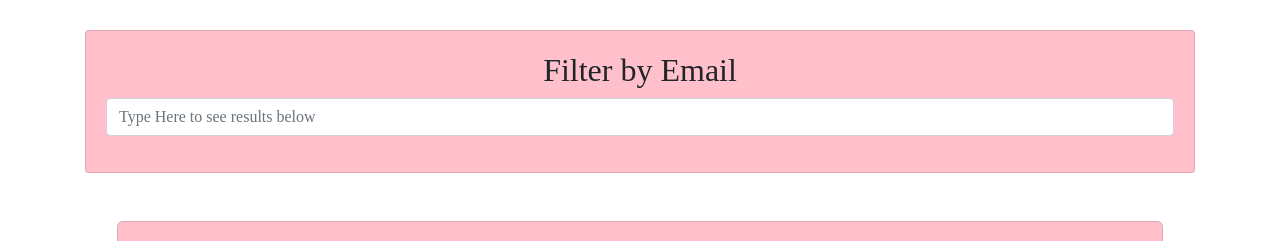
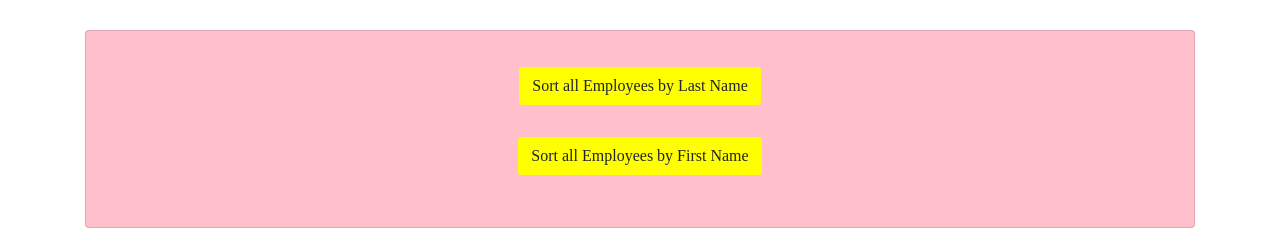
Before and after one commit to LauraGwendolynBurch/Employee_Yellow_Pages, a React (Create React App) app: page / in a window 1280 px wide. Shown: the part 353-594 px from the top of the page. Built offline with nearby package versions, Linux system fonts and the light colour scheme; no server answers.

Commit message:
added sort for last name, and changed filter to buttons

```diff
--- a/src/App.js
+++ b/src/App.js
@@ -32,10 +32,20 @@ class App extends React.Component {
   handleFormSubmit = event => {
     event.preventDefault();
     console.log(this.state.users)
-    const currentStateUser=this.state.users.filter(user => user.name.last === this.state.search)
+    const currentStateUser=this.state.users.filter(user => user.name.last.toUpperCase().includes(this.state.search.toUpperCase()) )
     this.setState({users: currentStateUser})
   };
 
+  handleButtonLastNameSort = event => {
+    event.preventDefault();
+    const sortLast =this.state.users.sort((a,b) => a.name.last > b.name.last ? 1 : -1)
+    this.setState({users: sortLast})
+  };
+
+  handleButtonFirstNameSort = event => {
+    event.preventDefault();
+
+  };
 
   render() {
     return (
@@ -44,11 +54,11 @@ class App extends React.Component {
         search={this.state.search}
         handleFormSubmit={this.handleFormSubmit}
         handleInputChange={this.handleInputChange} />
-        <Filters handleInputChange={this.handleInputChange} />
-        {this.state.search}
+        <Filters
+        handleButtonLastNameSort={this.handleButtonLastNameSort}
+        handleButtonFirstNameSort={this.handleButtonFirstNameSort} />
         <Body users={this.state.users} />
-
-      </div>
+    </div>
     )
   }
 };
--- a/src/components/Filters.js
+++ b/src/components/Filters.js
@@ -1,13 +1,14 @@
-function Filters({handleInputChange}) {
+function Filters({ handleInputChange }) {
     return (
-        <div className="card mb-5" style={{ background: "pink", fontWeight:"bolder", textAlign:"center", fontFamily:"cursive"}}>
+        <div className="card mb-5" style={{ background: "pink", fontWeight: "bolder", textAlign: "center", fontFamily: "cursive" }}>
             <div className="card-body">
-                <form>
-                    <div className="form-group">
-                        <h2 htmlFor="nameFilter">Filter by Email</h2>
-                        <input type="text" className="form-control" name="search" id="nameFilter" placeholder="Type Here to see results below" onChange={handleInputChange}/>
-                    </div>
-                </form>
+
+                <div className="form-group">
+                    <button type="text" className="btn m-3" style={{ background: "yellow" }}onClick={handleInputChange}>Sort all Employees by Last Name</button>
+                    <br/>
+                    <button type="text" className="btn m-3" style={{ background: "yellow" }}onClick={handleInputChange}>Sort all Employees by First Name</button>
+                </div>
+
             </div>
         </div>
     )
```
